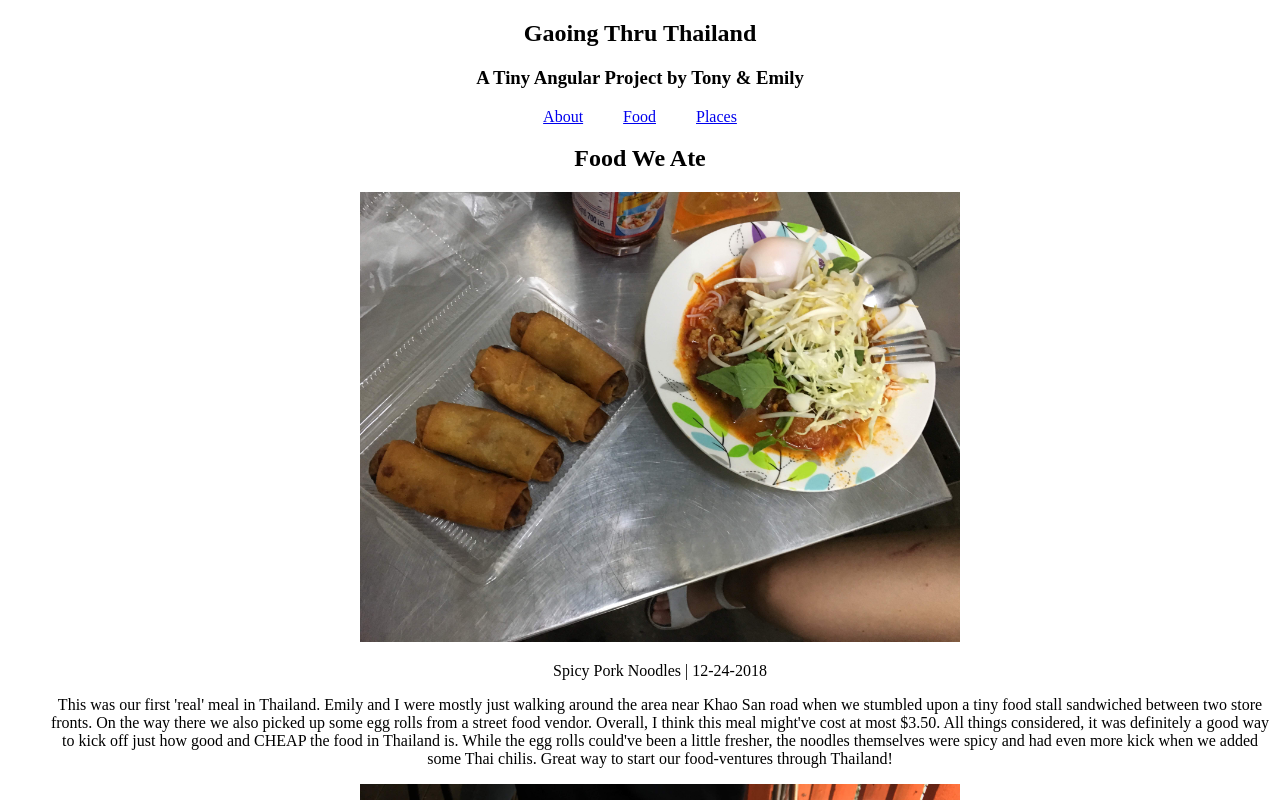
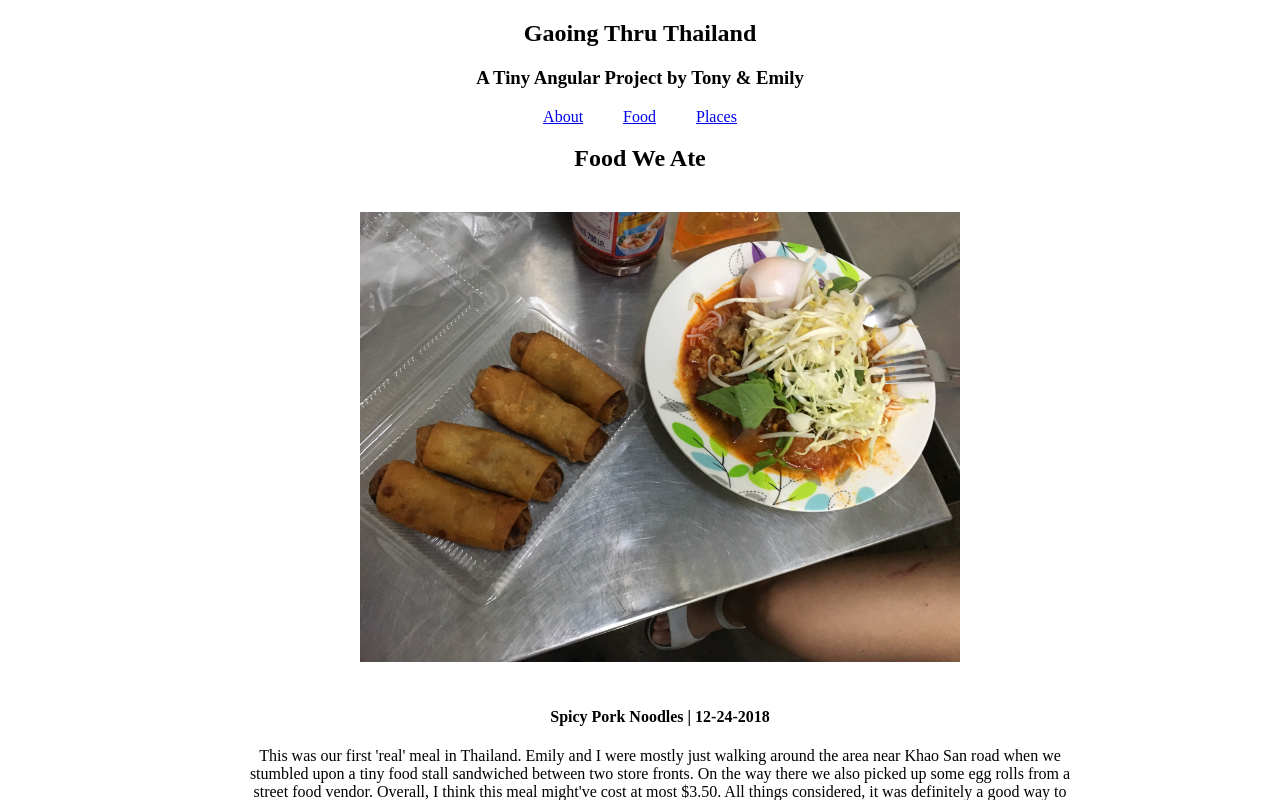
Before and after one commit to tonyxgao/GaoingThruThailand, an Angular app in the folder gaoing-thru-thailand/: page /food in a window 1280 px wide. Shown: the top 800 px of the page. Built offline with nearby package versions, Linux system fonts and the light colour scheme.

Commit message:
more styling, still need to do more styling when emily wakes up

```diff
--- a/gaoing-thru-thailand/src/app/about/about.component.css
+++ b/gaoing-thru-thailand/src/app/about/about.component.css
@@ -1,8 +1,9 @@
 img {
     height: 450px;
     width: relative;
+    margin: 25px 0px;
 }
 
 h4, p {
-    margin: 50px 250px;
+    margin: 0px 250px;
 }
--- a/gaoing-thru-thailand/src/app/food/food.component.css
+++ b/gaoing-thru-thailand/src/app/food/food.component.css
@@ -1,4 +1,9 @@
 img {
     height: 450px;
     width: relative;
+    margin: 20px 0px;
 }
+
+p {
+    margin: 0px 200px;
+}
--- a/gaoing-thru-thailand/src/app/food/food.component.html
+++ b/gaoing-thru-thailand/src/app/food/food.component.html
@@ -2,7 +2,7 @@
 <ul class="foods">
   <li *ngFor="let food of foods">
     <img src= "{{food.image}}">
-    <p>{{food.name}} | {{food.date}}</p>
+    <h4>{{food.name}} | {{food.date}}</h4>
     <p>{{food.review}}</p>
   </li>
 </ul>
--- a/gaoing-thru-thailand/src/app/places/places.component.css
+++ b/gaoing-thru-thailand/src/app/places/places.component.css
@@ -1,4 +1,9 @@
 img {
     height: 450px;
     width: relative;
+    margin: 50px 0px;
 }
+
+h4, p {
+    margin: 0px 200px;
+}
--- a/gaoing-thru-thailand/src/app/places/places.component.html
+++ b/gaoing-thru-thailand/src/app/places/places.component.html
@@ -2,7 +2,7 @@
 <ul class="places">
   <li *ngFor="let place of places">
     <img src= "{{place.image}}">
-    <p>{{place.name}} | {{place.date}}</p>
+    <h4>{{place.name}} | {{place.date}}</h4>
     <p>{{place.review}}</p>
   </li>
 </ul>
```
